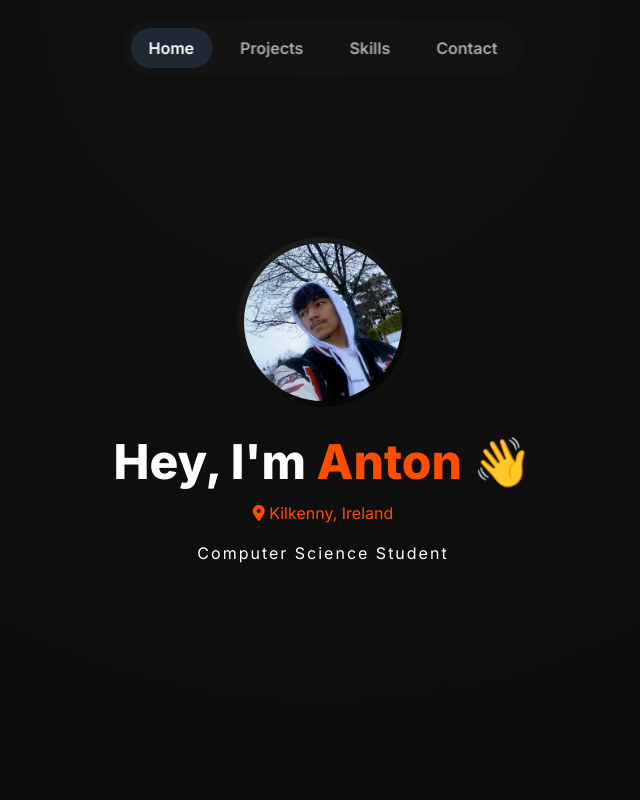
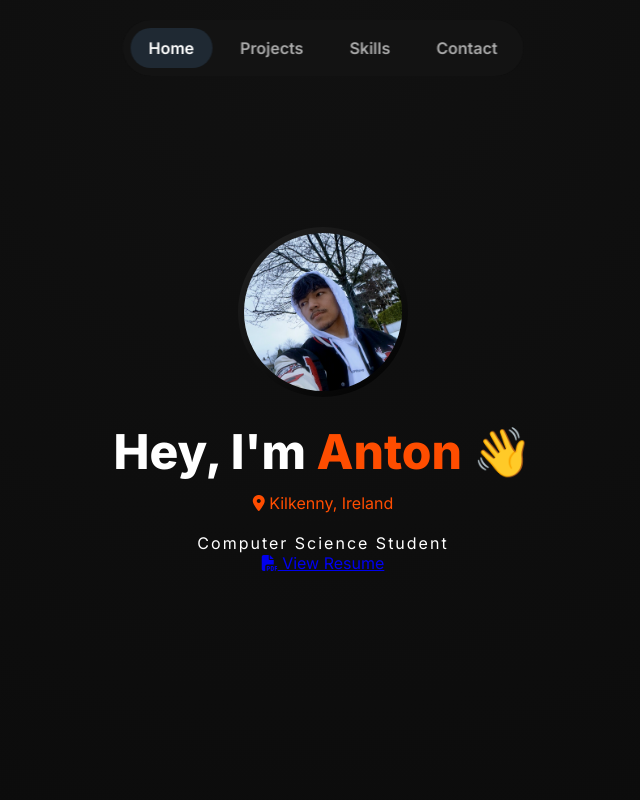
Before and after one commit to antonpatricio/antonpatricio.github.io, a plain HTML site: page index.html in a window 1280 px wide. Shown: the top 800 px of the page, without its empty margins (317-957 px from the left). Drawn offline with Linux system fonts and the light colour scheme.

Commit message:
Enhance portfolio with resume link and project updates
Added a resume button in the hero section and updated the project descriptions.

```diff
--- a/index.html
+++ b/index.html
@@ -33,6 +33,12 @@
   </p>
 
   <p class="role">Computer Science Student</p>
+  <div class="hero-actions">
+    <a href="Anton_Patricio_Resume.pdf" class="resume-btn" target="_blank" title="View Resume">
+      <i class="fa-solid fa-file-pdf"></i>
+      View Resume
+    </a>
+  </div>
 </section>
 
 <!-- PROJECTS -->
```
